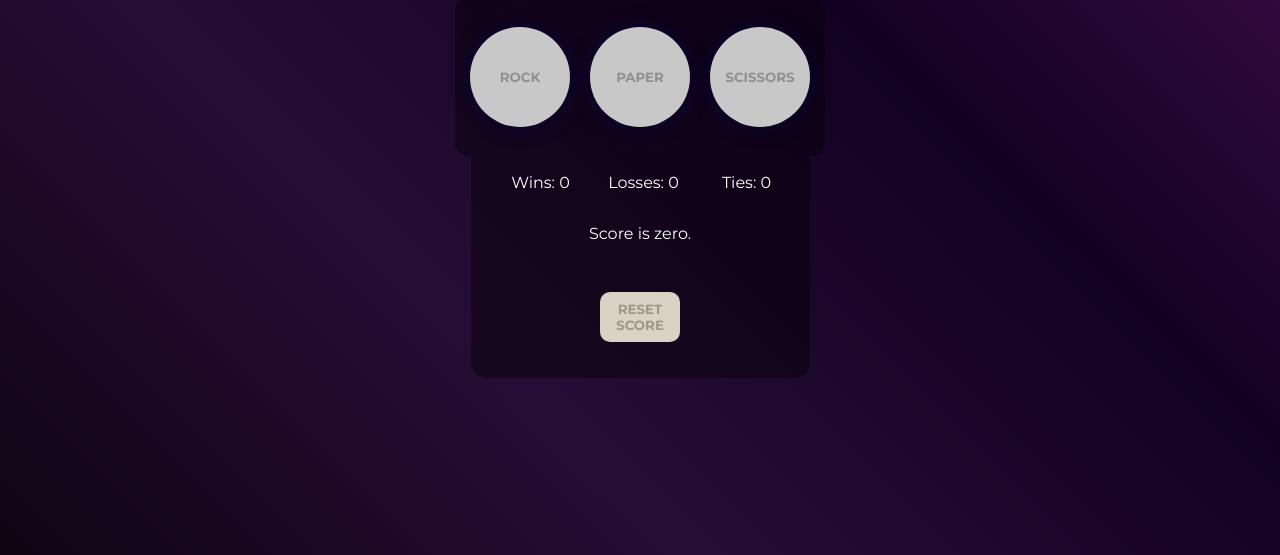
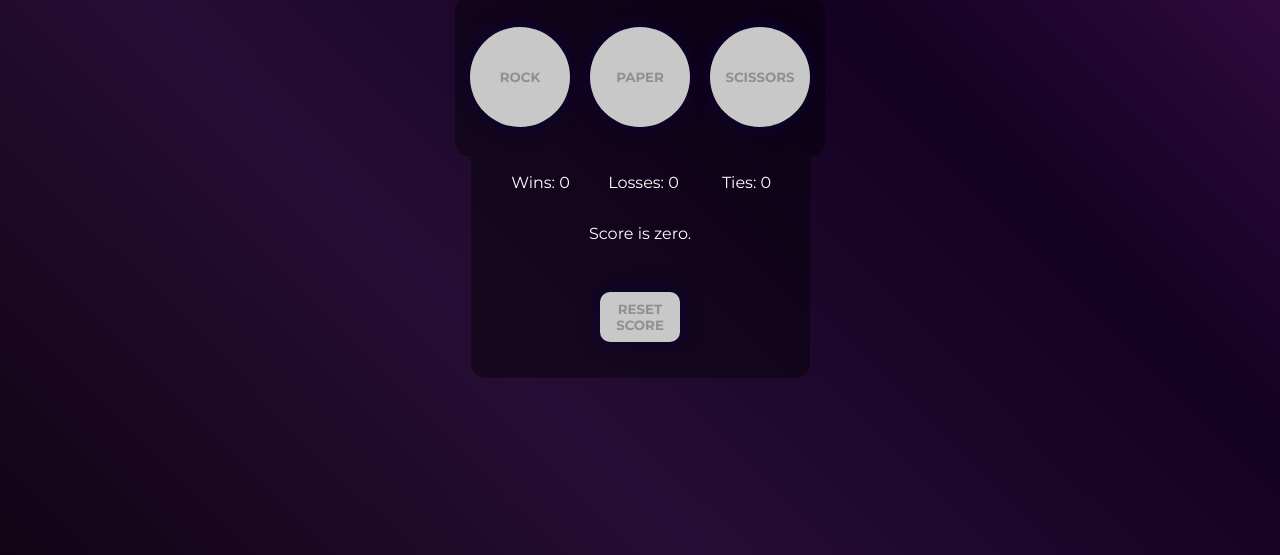
Before and after one commit to bocakito/rps, a plain HTML site: page index.html in a window 1280 px wide. Both pictures are taken after a click on the button "RESET SCORE". Shown: the part 261-816 px from the top of the page. Drawn offline with Linux system fonts and the light colour scheme.

Commit message:
Add files via upload

```diff
--- a/style.css
+++ b/style.css
@@ -112,6 +112,12 @@ body{
     box-shadow: 0 0 30px 3px rgb(248, 200, 189);
     transition: box-shadow 0.3s;
 }
+#btnReset:disabled{
+    background-color: rgb(200, 200, 200);
+    box-shadow: 0 0 15px 4px rgba(11, 4, 53, 0.7);
+    cursor: not-allowed;
+    pointer-events: none;
+}
 #btnReset.moveBtnReset{
     transform: translateY(50px);
 }
```
